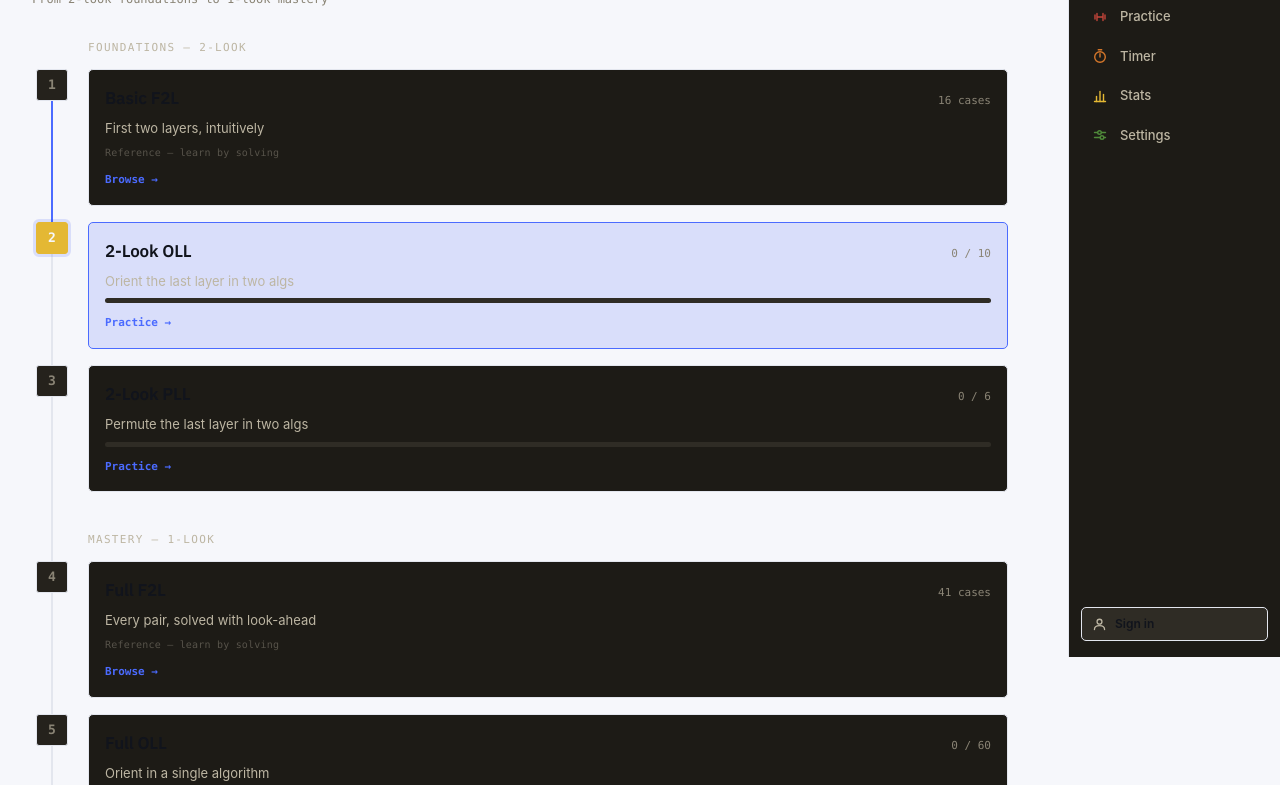
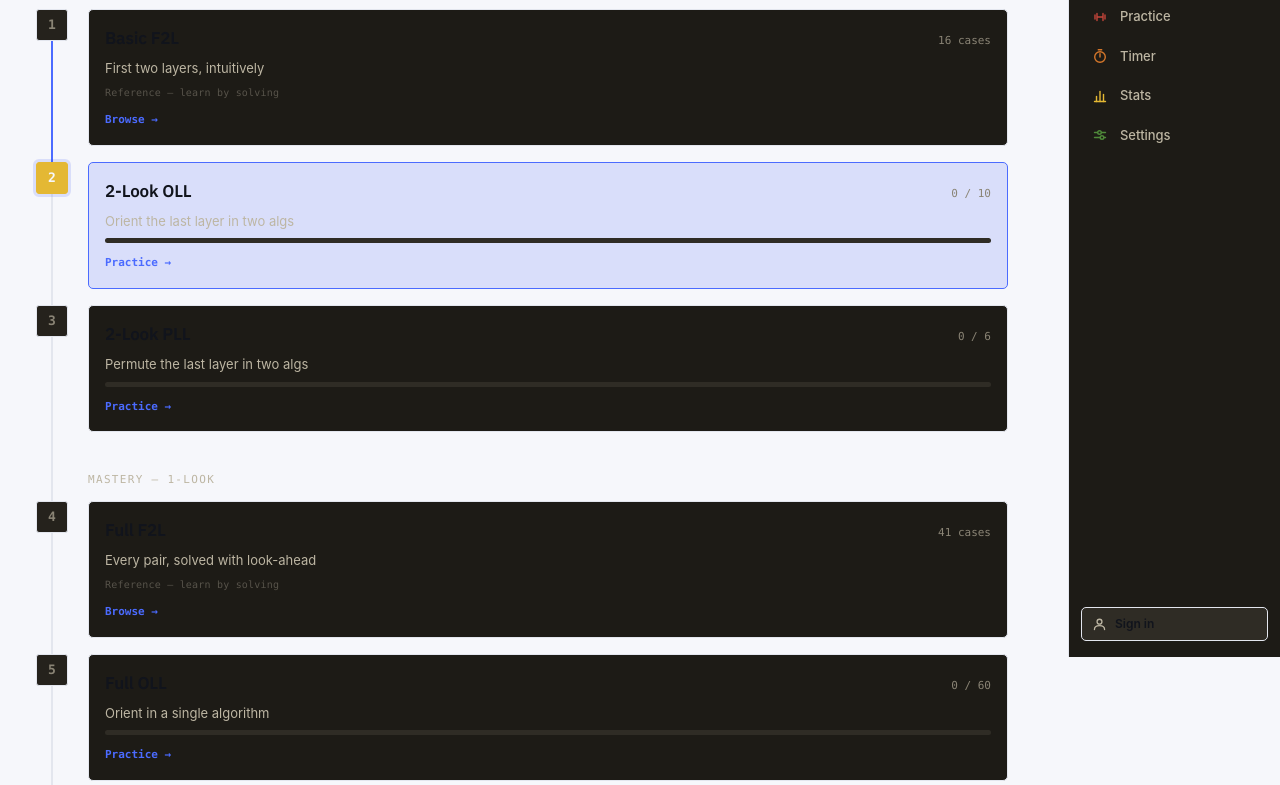
Before and after one commit to sawmint/rubiks-storage, a website with bundled scripts: page index.html in a window 1280 px wide. Shown: the part 143-928 px from the top of the page. Built offline with nearby package versions, Linux system fonts and the light colour scheme.

Commit message:
Hide page scrollbar; cut home path top padding to 20px

```diff
--- a/index.html
+++ b/index.html
@@ -619,7 +619,7 @@
     .lp {
       max-width: 1040px;
       margin: 0;
-      padding: 80px var(--s-6) 64px;
+      padding: 20px var(--s-6) 64px;
     }
     .lp-head { margin-bottom: var(--s-6); }
     .lp-title {
--- a/styles.css
+++ b/styles.css
@@ -108,6 +108,10 @@
 /* ----- reset-ish ----- */
 *, *::before, *::after { box-sizing: border-box; }
 html, body { margin: 0; padding: 0; }
+/* Hide the page (document) scrollbar — keep wheel/keyboard/trackpad scrolling.
+   Scoped to the document so inner scroll areas keep their own scrollbars. */
+html, body { scrollbar-width: none; -ms-overflow-style: none; }
+html::-webkit-scrollbar, body::-webkit-scrollbar { width: 0; height: 0; display: none; }
 body {
   font-family: var(--font-sans);
   background: var(--bg);
--- a/sw.js
+++ b/sw.js
@@ -9,7 +9,7 @@
  * caches get cleared on activate.
  * ========================================================= */
 
-const CACHE_VERSION = "rs-v76";
+const CACHE_VERSION = "rs-v77";
 
 // Same-origin shell files. Pre-fetched at install time.
 const CORE_ASSETS = [
```
